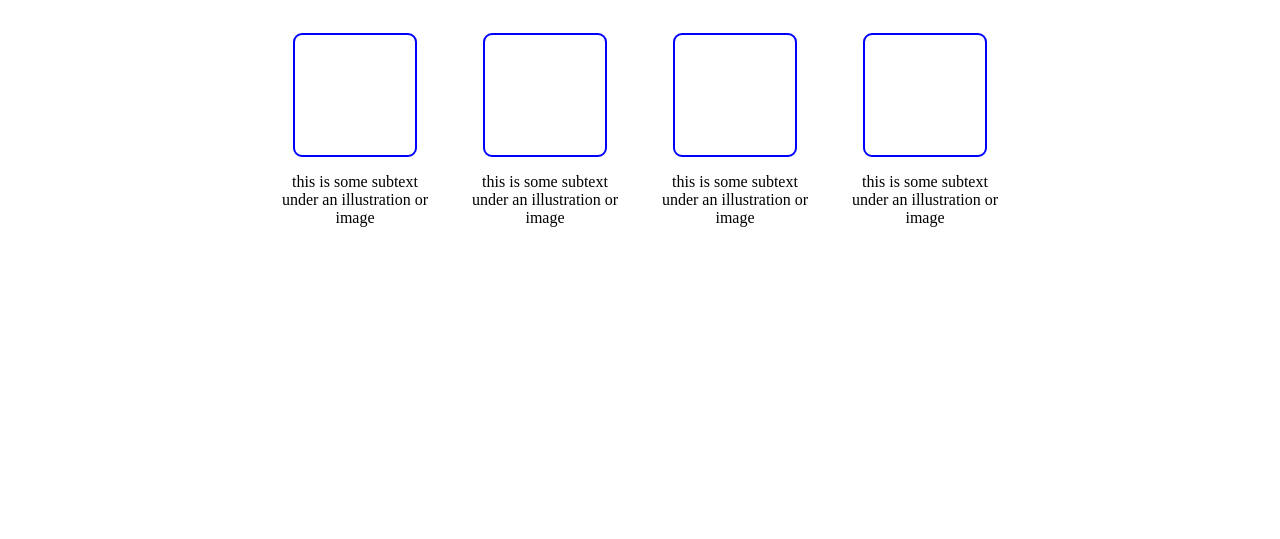
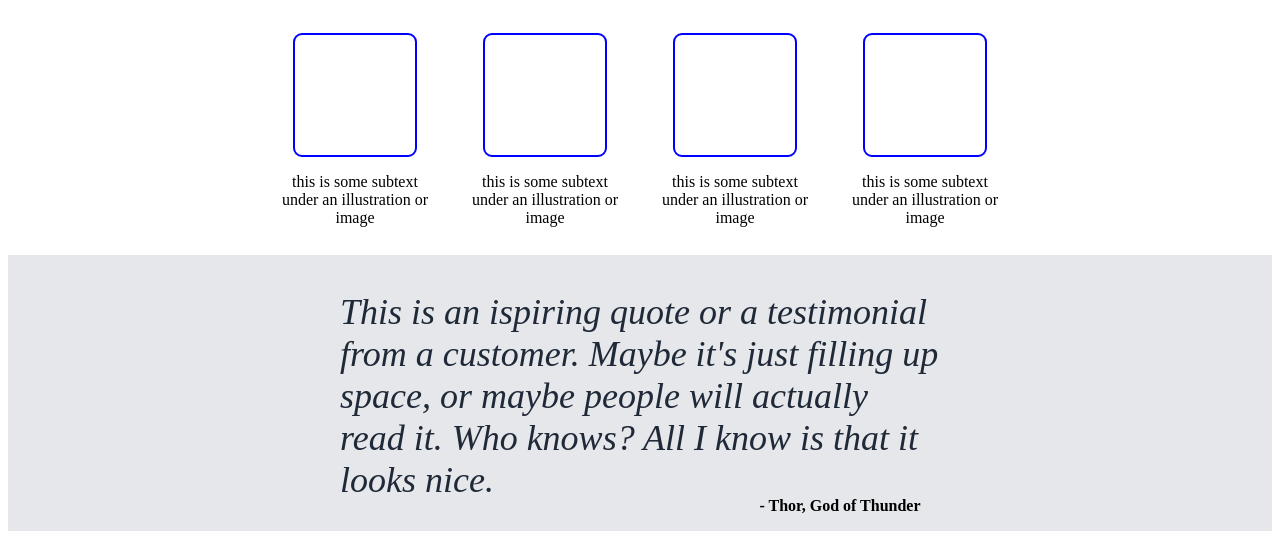
Before and after one commit to Billarchos/landing-page, a plain HTML site: page index.html in a window 1280 px wide. Shown: the part 409-948 px from the top of the page. Before the commit the page ends 800 px from the top, so only its background shows below. Drawn offline with Linux system fonts and the light colour scheme.

Commit message:
Finish second section

```diff
--- a/index.html
+++ b/index.html
@@ -27,7 +27,7 @@
                 </div>
             </div>
         </header>
-        <section>
+        <section class="first-section">
             <p class="information">Some random information</p>
             <div class="middle">
                 <article>
@@ -48,6 +48,10 @@
                 </article>
             </div>
         </section>
+        <section class="second-section">
+            <p class="quote">This is an ispiring quote or a testimonial from a customer. Maybe it's just filling up space, or maybe people will actually read it. Who knows? All I know is that it looks nice.</p>
+            <p class="author">- Thor, God of Thunder</p>
+        </section>
     </body>
 
 </html>
--- a/styles.css
+++ b/styles.css
@@ -40,6 +40,7 @@ h1 {
     margin: 0;
     color: #e5e7eb;
     font-size: 18px;
+    min-width: 300px;
 }
 
 .right {
@@ -80,8 +81,11 @@ a {
     border: none;
 }
 
-/* end of first section */
+/* end of header */
 
+.first-section {
+    min-height: 300px;
+}
 
 .information {
     font-size: 36px;
@@ -115,3 +119,29 @@ article p {
     text-align: center;
     flex-wrap: wrap;
 }
+/* end of first section */
+
+
+.second-section {
+    min-height:250px;
+    background-color: #e5e7eb;
+    display: flex;
+    flex-flow: column wrap;
+    align-items: center;
+    justify-content: center;
+}
+
+.quote {
+    width: 600px;
+    color: #1f2937;
+    font-style:italic;
+    font-size: 36px;
+}
+
+.author {
+    margin-left: 400px;
+    margin-top: -40px;
+    font-weight: bold;
+}
+
+/* end of second section */
```
